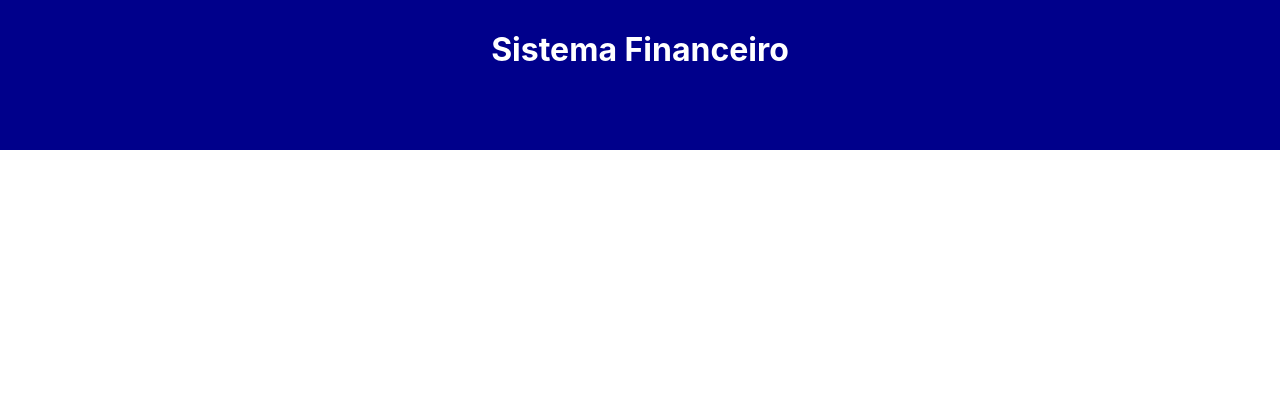
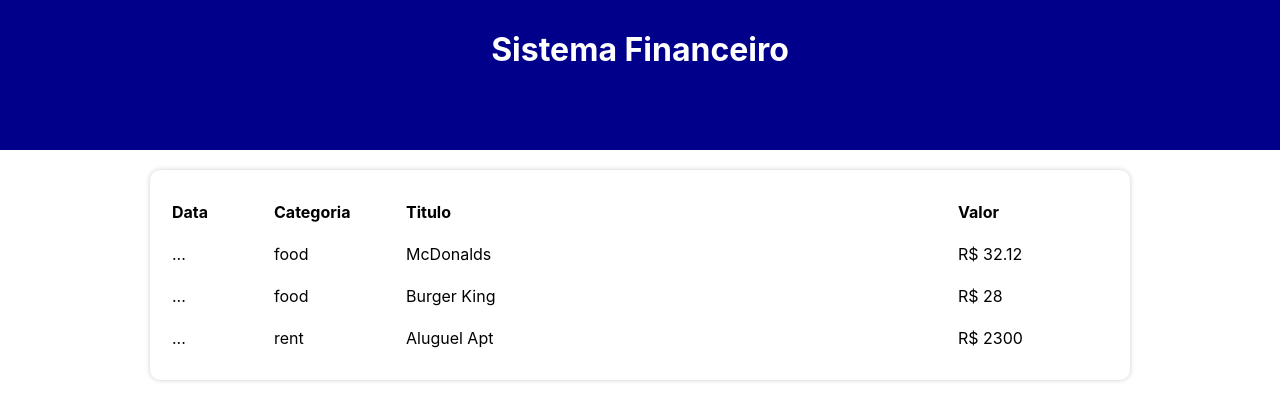
Before and after one commit to thiagooliveira18/Sistema-de-Finan-as, a React (Create React App) app: page / in a window 1280 px wide. Shown: the top 420 px of the page. Built offline with nearby package versions, Linux system fonts and the light colour scheme.

Commit message:
Implementation of Data in Website

```diff
--- a/src/App.tsx
+++ b/src/App.tsx
@@ -8,6 +8,8 @@
 import { items } from './data/items';
 
 import { getCurrentMonth, filterListByMonth } from './helpers/dateFilter';
+
+import { TableArea } from './components/TableArea';
 
 const App = () => {
   const [list, setList] = useState(items);
@@ -29,6 +31,7 @@
         {/* Área de Inserção */}
 
         {/* Tabela de itens */}
+        <TableArea list={filteredList} />
       </C.Body>
     </C.Container>
   );
--- /dev/null
+++ b/src/components/TableArea/index.tsx
@@ -0,0 +1,27 @@
+import * as C from './styles';
+import { Item } from '../../types/Item';
+import { TableItem } from '../TableItem';
+
+type Props = {
+    list: Item[]
+}
+
+export const TableArea = ({ list }: Props) => {
+    return (
+        <C.Table>
+            <thead>
+                <tr>
+                    <C.TableHeadColumn width={100}>Data</C.TableHeadColumn>
+                    <C.TableHeadColumn width={130}>Categoria</C.TableHeadColumn>
+                    <C.TableHeadColumn>Titulo</C.TableHeadColumn>
+                    <C.TableHeadColumn width={150}>Valor</C.TableHeadColumn>
+                </tr>
+            </thead>
+            <tbody>
+                {list.map((item, index) => (
+                    <TableItem key={index} item={item} />
+                ))}
+            </tbody>
+        </C.Table>
+    );
+}
--- /dev/null
+++ b/src/components/TableArea/styles.ts
@@ -0,0 +1,17 @@
+import styled from "styled-components";
+
+export const Table = styled.table`
+    width: 100%;
+    background-color: #FFF;
+    padding: 20px;
+    box-shadow: 0px 0px 5px #CCC;
+    border-radius: 10px;
+    margin-top: 20px;
+`;
+
+export const TableHeadColumn = styled.th<{ width?: number }>`
+    width: ${props => props.width ? `${props.width}px` : 'auto'};
+    padding: 10px 0;
+    text-align: left;
+
+`;
--- /dev/null
+++ b/src/components/TableItem/index.tsx
@@ -0,0 +1,17 @@
+import * as C from './styles';
+import { Item } from '../../types/Item';
+
+type Props = {
+    item: Item
+}
+
+export const TableItem = ({ item }: Props) => {
+    return (
+        <C.TableLine>
+            <C.TableColumn>...</C.TableColumn>
+            <C.TableColumn>{item.category}</C.TableColumn>
+            <C.TableColumn>{item.title}</C.TableColumn>
+            <C.TableColumn>R$ {item.value}</C.TableColumn>
+        </C.TableLine>
+    );
+}
--- /dev/null
+++ b/src/components/TableItem/styles.ts
@@ -0,0 +1,7 @@
+import styled from "styled-components";
+
+export const TableLine = styled.tr``;
+
+export const TableColumn = styled.td`
+    padding: 10px 0;
+`;
```
